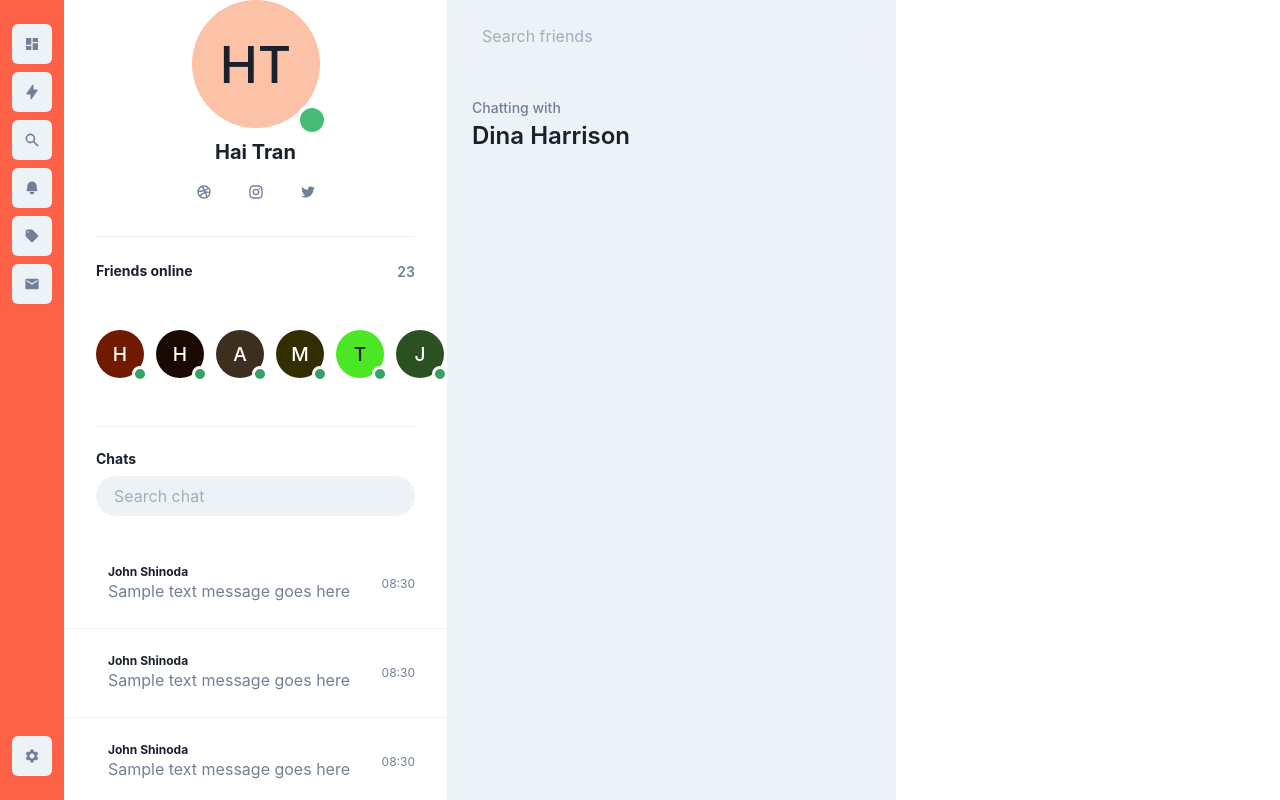
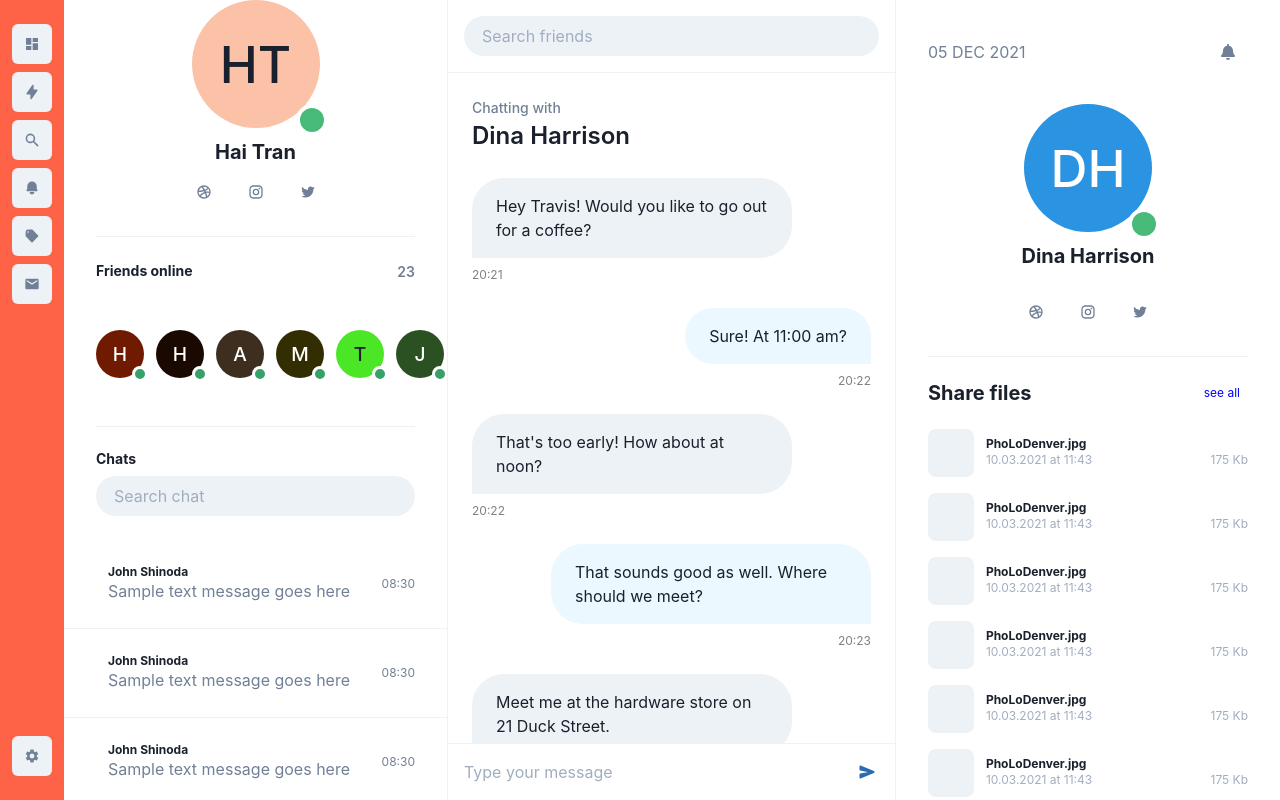
Before and after one commit to entest-hai/haitran-homepage, a Next.js app: page /chart in a window 1280 px wide. Built offline with nearby package versions, Linux system fonts and the light colour scheme.

Commit message:
respnosive chat page

```diff
--- a/pages/chart.js
+++ b/pages/chart.js
@@ -1,5 +1,6 @@
 // 04 DEC 2021 TRAN MINH HAI chat
 import {Text,
+  Button,
   Avatar,
   AvatarBadge,
   Box,
@@ -19,6 +20,9 @@ import {Text,
 import {MdDashboard, MdMail, MdSettings} from 'react-icons/md';
 import {HiLightningBolt, HiBell, HiTag, HiSearch} from 'react-icons/hi';
 import {RiDribbbleLine, RiInstagramLine, RiTwitterFill} from 'react-icons/ri';
+import {IoSend} from 'react-icons/io5';
+import {FaBell} from 'react-icons/fa';
+
 
 const onlineFriends = ['Hai',
   'Ha',
@@ -32,6 +36,85 @@ const onlineFriends = ['Hai',
   'Miky',
   'Leo'];
 
+
+const messages = [
+  {
+    message: 'Hey Travis! Would you like to go out for a coffee?',
+    from: 'others',
+    dateSent: '20:21'
+  },
+  {
+    message: 'Sure! At 11:00 am?',
+    from: 'me',
+    dateSent: '20:22'
+  },
+  {
+    message: 'That\'s too early! How about at noon?',
+    from: 'others',
+    dateSent: '20:22'
+  },
+  {
+    message: 'That sounds good as well. Where should we meet?',
+    from: 'me',
+    dateSent: '20:23'
+  },
+  {
+    message: 'Meet me at the hardware store on 21 Duck Street.',
+    from: 'others',
+    dateSent: '20:23'
+  },
+  {
+    message: 'Sounds good. I\'ll bring my friend with me as well!',
+    from: 'me',
+    dateSent: '20:24'
+  },
+  {
+    message: 'Which one? The developer or the designer?',
+    from: 'others',
+    dateSent: '20:24'
+  },
+  {
+    message: 'The developer. You remember Tony, right?',
+    from: 'me',
+    dateSent: '20:24'
+  },
+  {
+    message: 'Yeah! Tony\'s a great guy!',
+    from: 'others',
+    dateSent: '20:25'
+  },
+  {
+    message: 'Indeed he is! Alright, see you later 👋!',
+    from: 'me',
+    dateSent: '20:25'
+  }
+];
+
+const ChatBubble = ({message, dateSent, from}) => {
+  const isMe = from == 'me'
+  const alignment = isMe ? 'flex-end' : 'flex-start'
+  const bottomRightRadius = isMe ? 0 : 32
+  const bottomLeftRadius = isMe ? 32 : 0
+  return (
+    <VStack mt={6} alignItems={alignment} alignSelf={alignment}>
+      <Box
+        bg={isMe ? 'blue.50' : 'gray.100'}
+        px={6}
+        py={4}
+        maxW={80}
+        borderTopLeftRadius={32}
+        borderTopRightRadius={32}
+        borderBottomLeftRadius={bottomLeftRadius}
+        borderBottomRightRadius={bottomRightRadius}
+      >
+        {message}
+      </Box>
+      <Text fontSize='xs' color='gray'>
+        {dateSent}
+      </Text>
+    </VStack>
+  );
+}
 
 const Chat = () => {
   return (
@@ -48,10 +131,209 @@ const Chat = () => {
             Dina Harrison
           </StatNumber>
         </Stat>
+        {messages.map(({message, from, dateSent}, index) => {
+          return (
+            <ChatBubble
+              key={index}
+              message={message}
+              from={from}
+              dateSent={dateSent}
+            >
+            </ChatBubble>);
+        })}
+      </Flex>
+      <Flex pl={4} pr={2} py={2} borderTopColor='gray.100' borderTopWidth={1}>
+        <Input variant='unstyled' placeholder='Type your message'>
+        </Input>
+        <IconButton
+          colorScheme='blue'
+          aria-label='Send message'
+          variant='ghost'
+          icon={<IoSend></IoSend>}
+        >
+
+        </IconButton>
       </Flex>
     </Flex>
   );
 }
+
+
+const ChatFiles = () => {
+  return (
+    <Flex h='full' flexDirection='column' alignItems='center' w='full' pt={8}>
+      <HStack justify='space-between' w='full' px={8} mb={8}>
+        <Text color='gray.500'>05 DEC 2021</Text>
+        <IconButton
+          rounded='full'
+          icon={<FaBell></FaBell>}
+          color='gray.500'
+          variant='ghost'
+          aria-label='Notification'
+        >
+        </IconButton>
+      </HStack>
+      <Avatar size='2xl' name='Dina Harrison'>
+        <AvatarBadge boxSize={8} borderWidth={4} bg='green.400'>
+
+        </AvatarBadge>
+      </Avatar>
+      <Heading
+        size='md'
+        mt={3}
+      >
+        Dina Harrison
+      </Heading>
+      <HStack px={8} justifyContent='center' spacing={3} mt={6}>
+        <IconButton
+          h={10}
+          icon={<RiDribbbleLine></RiDribbbleLine>}
+          variant='ghost'
+          rounded='full'
+          color='gray.500'
+        >
+        </IconButton>
+        <IconButton
+          h={10}
+          icon={<RiInstagramLine></RiInstagramLine>}
+          variant='ghost'
+          rounded='full'
+          color='gray.500'
+        >
+        </IconButton>
+        <IconButton
+          h={10}
+          icon={<RiTwitterFill></RiTwitterFill>}
+          variant='ghost'
+          rounded='full'
+          color='gray.500'
+        >
+        </IconButton>
+      </HStack>
+      <Box px={8} w='full'>
+        <Divider mt={6} color='gray.100'></Divider>
+      </Box>
+      <VStack spacing={6} overflowY='auto' w='full'>
+        <HStack px={8} w='full' mt={6} justifyContent='space-between'>
+          <Heading size='md'>Share files</Heading>
+          <Button fontWeight='normal' variant='text' size='xs' color='blue'>
+            see all
+          </Button>
+        </HStack>
+        <List spacing={4} mt={6} width='full'>
+          <ListItem>
+            <ChatFile></ChatFile>
+          </ListItem>
+          <ListItem>
+            <ChatFile></ChatFile>
+          </ListItem>
+          <ListItem>
+            <ChatFile></ChatFile>
+          </ListItem>
+          <ListItem>
+            <ChatFile></ChatFile>
+          </ListItem>
+          <ListItem>
+            <ChatFile></ChatFile>
+          </ListItem>
+          <ListItem>
+            <ChatFile></ChatFile>
+          </ListItem>
+          <ListItem>
+            <ChatFile></ChatFile>
+          </ListItem>
+          <ListItem>
+            <ChatFile></ChatFile>
+          </ListItem>
+          <ListItem>
+            <ChatFile></ChatFile>
+          </ListItem>
+          <ListItem>
+            <ChatFile></ChatFile>
+          </ListItem>
+          <ListItem>
+            <ChatFile></ChatFile>
+          </ListItem>
+          <ListItem>
+            <ChatFile></ChatFile>
+          </ListItem>
+        </List>
+        <Box px={8} w='full'>
+          <Divider mt={6} color='gray.100'></Divider>
+        </Box>
+        <HStack px={8} w='full' mt={6} justifyContent='space-between'>
+          <Heading size='md'>Share links</Heading>
+          <Button fontWeight='normal' variant='text' size='xs' color='blue'>
+            see all
+          </Button>
+        </HStack>
+        <List pb={6} spacing={4} mt={6} w='full'>
+          <ListItem>
+            <ChatLink></ChatLink>
+          </ListItem>
+          <ListItem>
+            <ChatLink></ChatLink>
+          </ListItem>
+          <ListItem>
+            <ChatLink></ChatLink>
+          </ListItem>
+          <ListItem>
+            <ChatLink></ChatLink>
+          </ListItem>
+          <ListItem>
+            <ChatLink></ChatLink>
+          </ListItem>
+        </List>
+      </VStack>
+    </Flex>
+  );
+}
+
+
+const ChatLink = () => {
+  return (
+    <HStack w='full' px={8} spacing={3}>
+      <Box w={14} h={12} rounded='lg' bg='gray.100'></Box>
+      <VStack spacing={0} alignItems='flex-start' w='full'>
+        <HStack width='full' justifyContent='space-between'>
+          <Heading fontSize={12} size='sm'>
+            Dribbble.com
+          </Heading>
+          <Text fontSize={12} color='gray.400'>
+            11:43
+          </Text>
+        </HStack>
+        <Text fontSize={12} color='gray.400'>
+            10:03:40
+        </Text>
+      </VStack>
+    </HStack>
+  );
+}
+
+const ChatFile = () => {
+  return (
+    <HStack w='full' px={8} spacing={3}>
+      <Box w={14} h={12} rounded='lg' bg='gray.100'>
+      </Box>
+      <VStack spacing={0} alignItems='flex-start' w='full'>
+        <Heading fontSize={12} width='full'>
+          PhoLoDenver.jpg
+        </Heading>
+        <HStack width='full' justifyContent='space-between'>
+          <Text fontSize={12} color='gray.400'>
+            10.03.2021 at 11:43
+          </Text>
+          <Text fontSize={12} color='gray.400'>
+            175 Kb
+          </Text>
+        </HStack>
+      </VStack>
+    </HStack>
+  );
+}
+
+
 
 const ChatRow = () => {
   return (
@@ -269,14 +551,19 @@ const Chart = () => {
         flex={1}
         borderRightColor='gray.100'
         borderRightWidth={1}
-        bg='gray.100'>
+      >
         <Chat></Chat>
       </Flex>
       <Flex
         as='aside'
         h='full'
         maxW='sm'
-        w='full' />
+        w='full'
+      >
+        <ChatFiles>
+
+        </ChatFiles>
+      </Flex>
     </HStack>
   );
 }
```
